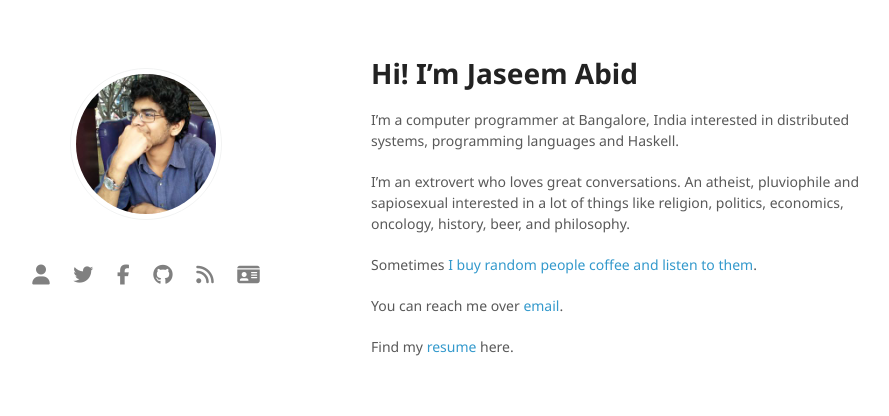
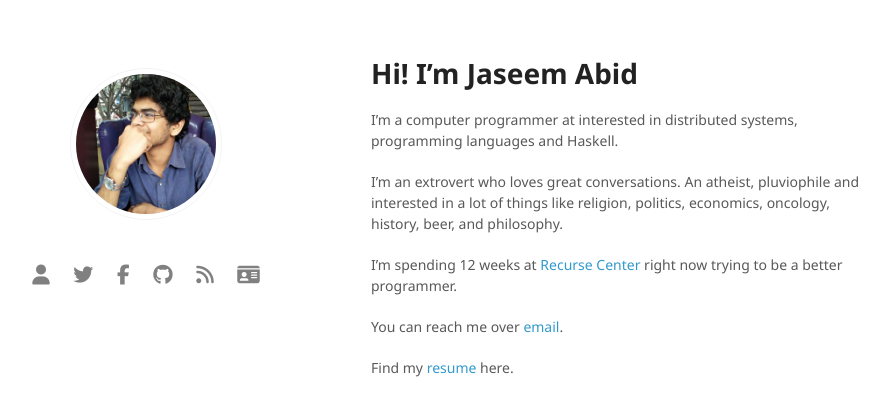
Before and after one commit to jaseemabid/blog, a Jekyll site: the page built from about.md, in a window 1280 px wide, cut to the strip 0-423 px from the top of the page. Shown: the top 416 px of the strip, without its empty margins (199-1088 px from the left). Built offline with Jekyll 4.4.1, drawn with Linux system fonts in a browser that asks for light colours; nearby versions of some CDN libraries.

Commit message:
Update about page

```diff
--- a/about.md
+++ b/about.md
@@ -6,14 +6,15 @@ permalink: /about
 
 # Hi! I'm Jaseem Abid
 
-I'm a computer programmer at Bangalore, India interested in distributed systems,
-programming languages and Haskell.
+I'm a computer programmer at interested in distributed systems, programming
+languages and Haskell.
 
 I'm an extrovert who loves great conversations. An atheist, pluviophile and
-sapiosexual interested in a lot of things like religion, politics, economics,
-oncology, history, beer, and philosophy.
+interested in a lot of things like religion, politics, economics, oncology,
+history, beer, and philosophy.
 
-Sometimes [I buy random people coffee and listen to them](http://haveyoumetjaseem.in).
+I'm spending 12 weeks at [Recurse Center](https://recurse.com) right now trying
+to be a better programmer.
 
 You can reach me over [email](mailto:jaseemabid@gmail.com).
 
```
